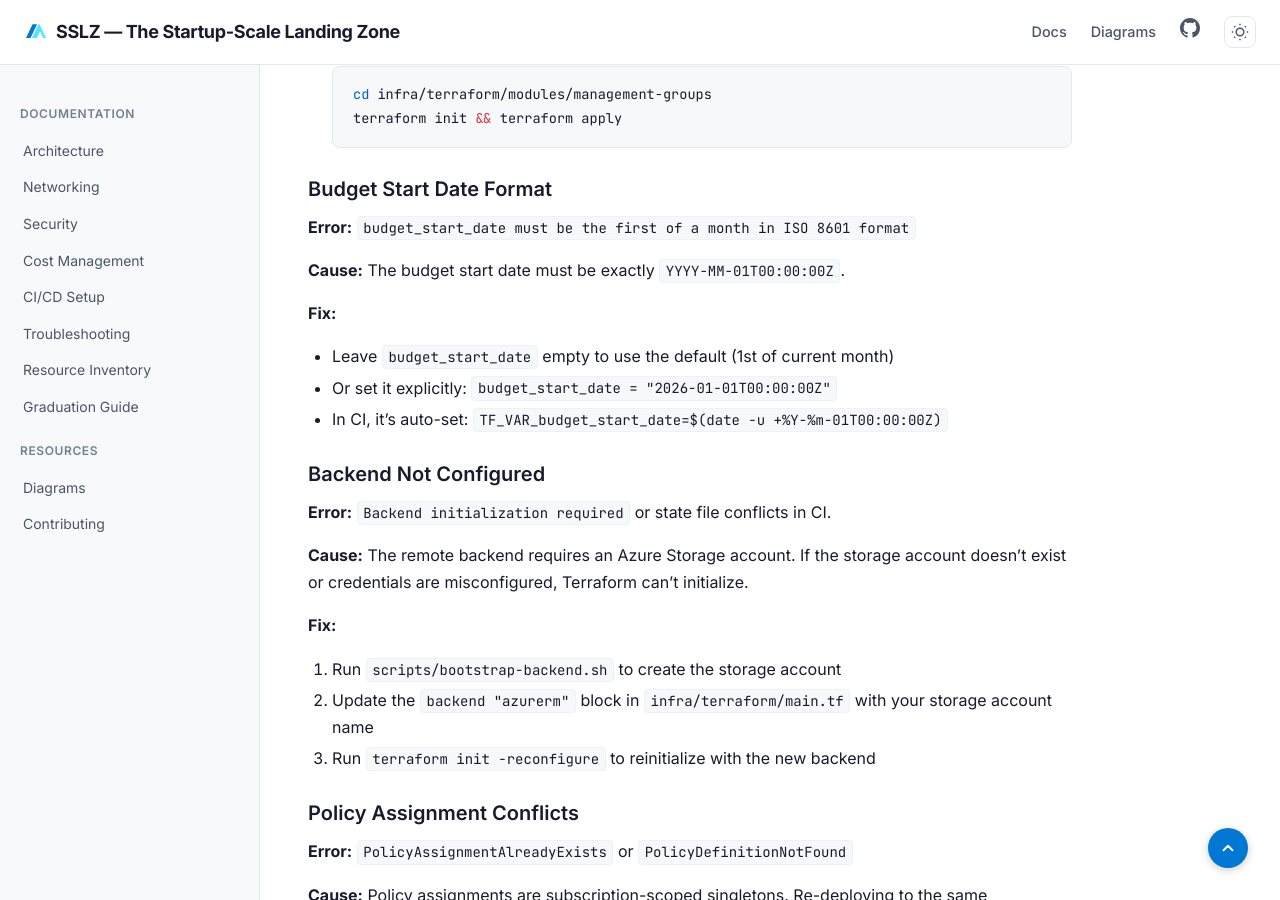
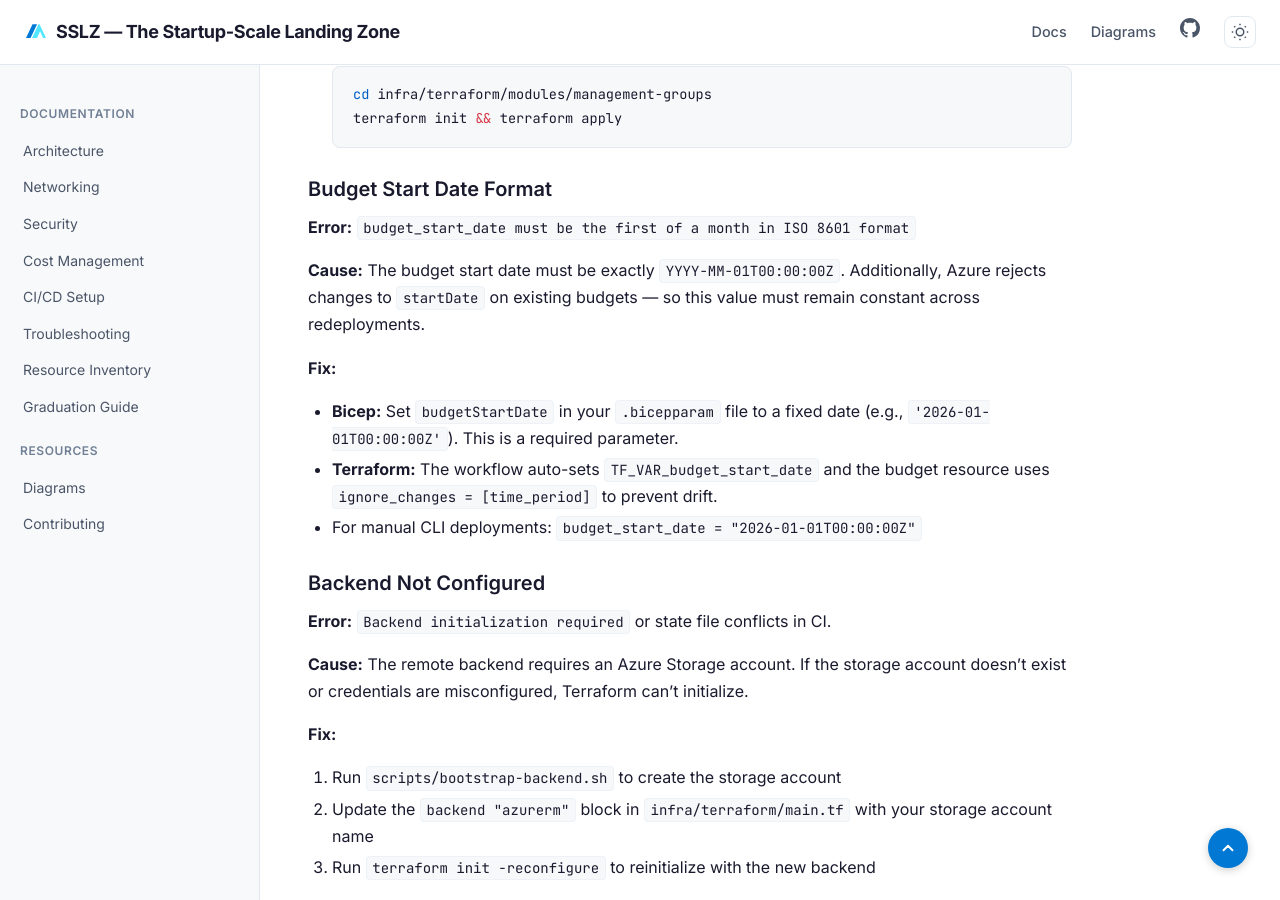
Before and after one commit to ricmmartins/sslz, a Jekyll site: the page built from docs/troubleshooting.md, in a window 1280 px wide and 900 px high, scrolled down 863 px. Built offline with Jekyll 4.4.1, drawn with Linux system fonts in a browser that asks for light colours.

Commit message:
fix: budget idempotency, AKS NSG VNet rule, workflow script injection, example typos

```diff
--- a/docs/troubleshooting.md
+++ b/docs/troubleshooting.md
@@ -33,12 +33,12 @@
 
 **Error:** `budget_start_date must be the first of a month in ISO 8601 format`
 
-**Cause:** The budget start date must be exactly `YYYY-MM-01T00:00:00Z`.
+**Cause:** The budget start date must be exactly `YYYY-MM-01T00:00:00Z`. Additionally, Azure rejects changes to `startDate` on existing budgets — so this value must remain constant across redeployments.
 
 **Fix:**
-- Leave `budget_start_date` empty to use the default (1st of current month)
-- Or set it explicitly: `budget_start_date = "2026-01-01T00:00:00Z"`
-- In CI, it's auto-set: `TF_VAR_budget_start_date=$(date -u +%Y-%m-01T00:00:00Z)`
+- **Bicep:** Set `budgetStartDate` in your `.bicepparam` file to a fixed date (e.g., `'2026-01-01T00:00:00Z'`). This is a required parameter.
+- **Terraform:** The workflow auto-sets `TF_VAR_budget_start_date` and the budget resource uses `ignore_changes = [time_period]` to prevent drift.
+- For manual CLI deployments: `budget_start_date = "2026-01-01T00:00:00Z"`
 
 ### Backend Not Configured
 
--- a/infra/bicep/main.parameters.json
+++ b/infra/bicep/main.parameters.json
@@ -20,6 +20,9 @@
     },
     "securityContactEmail": {
       "value": "${AZURE_SECURITY_CONTACT_EMAIL}"
+    },
+    "budgetStartDate": {
+      "value": "2026-03-01T00:00:00Z"
     }
   }
 }
```
Also changed, not shown: docs/resource-inventory.md (+1 -0 lines), examples/ai-startup/README.md (+1 -1 lines), examples/api-first-startup/README.md (+1 -1 lines), .github/workflows/deploy-bicep.yml, .github/workflows/deploy-terraform.yml, .github/workflows/integration-test.yml, 6 other files.
